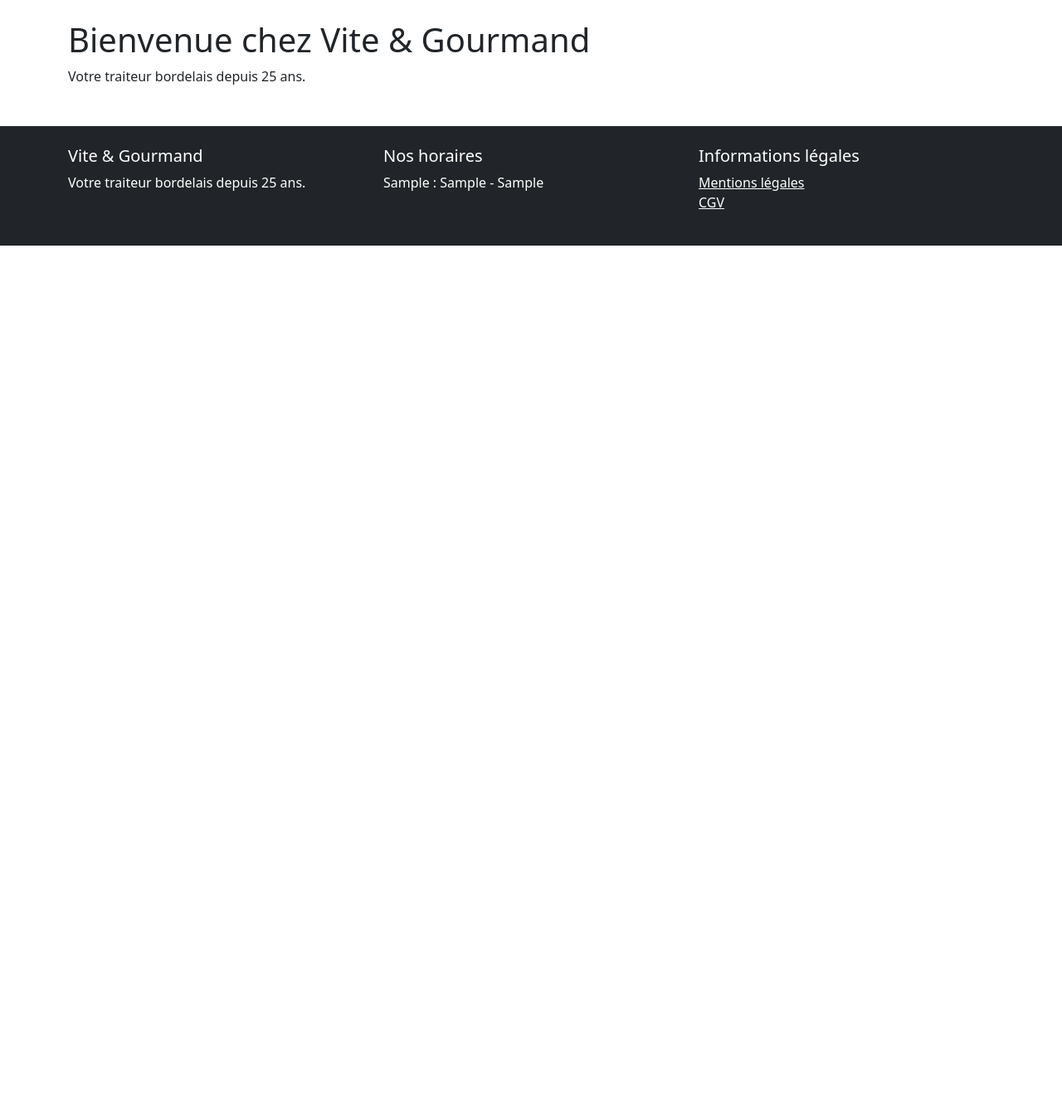
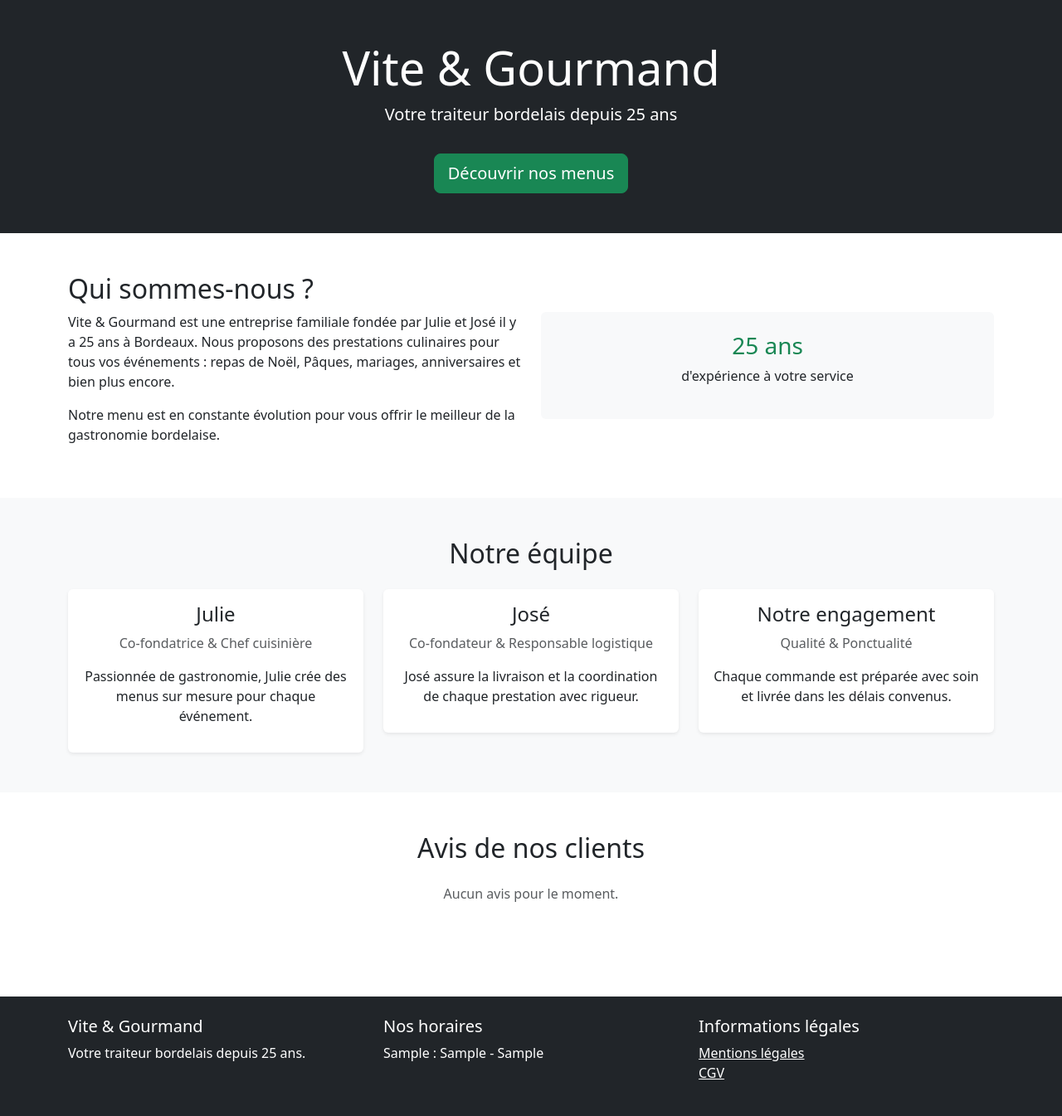
Before and after one commit to yazmez/vite-gourmand, a PHP site: page /index.php in a window 1280 px wide. Shown: the part 56-1401 px from the top of the page at 83% size. Before the commit the page ends 352 px from the top, so only its background shows below. Run offline with PHP 8.4, Linux system fonts and the light colour scheme; tables that the repository leaves empty or names only in its code hold one stand-in row (values such as "Sample post").

Commit message:
feat: home page with company presentation, team and reviews

```diff
--- a/index.php
+++ b/index.php
@@ -3,11 +3,89 @@ session_start();
 require_once 'config/db.php';
 require_once 'includes/header.php';
 require_once 'includes/nav.php';
+$stmt = $pdo->query("
+    SELECT a.note, a.description, u.nom, u.prenom
+    FROM avis a
+    JOIN utilisateur u ON a.utilisateur_id = u.utilisateur_id
+    WHERE a.statut = 'validé'
+    ORDER BY a.avis_id DESC
+");
+$avis = $stmt->fetchAll();
 ?>
-
-<main class="container mt-4">
-    <h1>Bienvenue chez Vite & Gourmand</h1>
-    <p>Votre traiteur bordelais depuis 25 ans.</p>
+<main>
+    <section class="bg-dark text-white py-5 text-center">
+        <div class="container">
+            <h1 class="display-4">Vite & Gourmand</h1>
+            <p class="lead">Votre traiteur bordelais depuis 25 ans</p>
+            <a href="/vite-gourmand/pages/menus.php" class="btn btn-success btn-lg mt-3">Découvrir nos menus</a>
+        </div>
+    </section>
+    <section class="py-5">
+        <div class="container">
+            <div class="row align-items-center">
+                <div class="col-md-6">
+                    <h2>Qui sommes-nous ?</h2>
+                    <p>Vite & Gourmand est une entreprise familiale fondée par Julie et José il y a 25 ans à Bordeaux. Nous proposons des prestations culinaires pour tous vos événements : repas de Noël, Pâques, mariages, anniversaires et bien plus encore.</p>
+                    <p>Notre menu est en constante évolution pour vous offrir le meilleur de la gastronomie bordelaise.</p>
+                </div>
+                <div class="col-md-6 text-center">
+                    <div class="p-4 bg-light rounded">
+                        <h3 class="text-success">25 ans</h3>
+                        <p>d'expérience à votre service</p>
+                    </div>
+                </div>
+            </div>
+        </div>
+    </section>
+    <section class="py-5 bg-light">
+        <div class="container text-center">
+            <h2 class="mb-4">Notre équipe</h2>
+            <div class="row">
+                <div class="col-md-4">
+                    <div class="card border-0 shadow-sm p-3">
+                        <h4>Julie</h4>
+                        <p class="text-muted">Co-fondatrice & Chef cuisinière</p>
+                        <p>Passionnée de gastronomie, Julie crée des menus sur mesure pour chaque événement.</p>
+                    </div>
+                </div>
+                <div class="col-md-4">
+                    <div class="card border-0 shadow-sm p-3">
+                        <h4>José</h4>
+                        <p class="text-muted">Co-fondateur & Responsable logistique</p>
+                        <p>José assure la livraison et la coordination de chaque prestation avec rigueur.</p>
+                    </div>
+                </div>
+                <div class="col-md-4">
+                    <div class="card border-0 shadow-sm p-3">
+                        <h4>Notre engagement</h4>
+                        <p class="text-muted">Qualité & Ponctualité</p>
+                        <p>Chaque commande est préparée avec soin et livrée dans les délais convenus.</p>
+                    </div>
+                </div>
+            </div>
+        </div>
+    </section>
+    <section class="py-5">
+        <div class="container">
+            <h2 class="text-center mb-4">Avis de nos clients</h2>
+            <?php if(empty($avis)): ?>
+                <p class="text-center text-muted">Aucun avis pour le moment.</p>
+            <?php else: ?>
+                <div class="row">
+                    <?php foreach($avis as $a): ?>
+                        <div class="col-md-4 mb-3">
+                            <div class="card shadow-sm p-3">
+                                <div class="text-warning mb-2">
+                                    <?php for($i = 0; $i < $a['note']; $i++): ?>⭐<?php endfor; ?>
+                                </div>
+                                <p>"<?= htmlspecialchars($a['description']) ?>"</p>
+                                <small class="text-muted">— <?= htmlspecialchars($a['prenom']) ?> <?= htmlspecialchars($a['nom']) ?></small>
+                            </div>
+                        </div>
+                    <?php endforeach; ?>
+                </div>
+            <?php endif; ?>
+        </div>
+    </section>
 </main>
-
 <?php require_once 'includes/footer.php'; ?>
```
